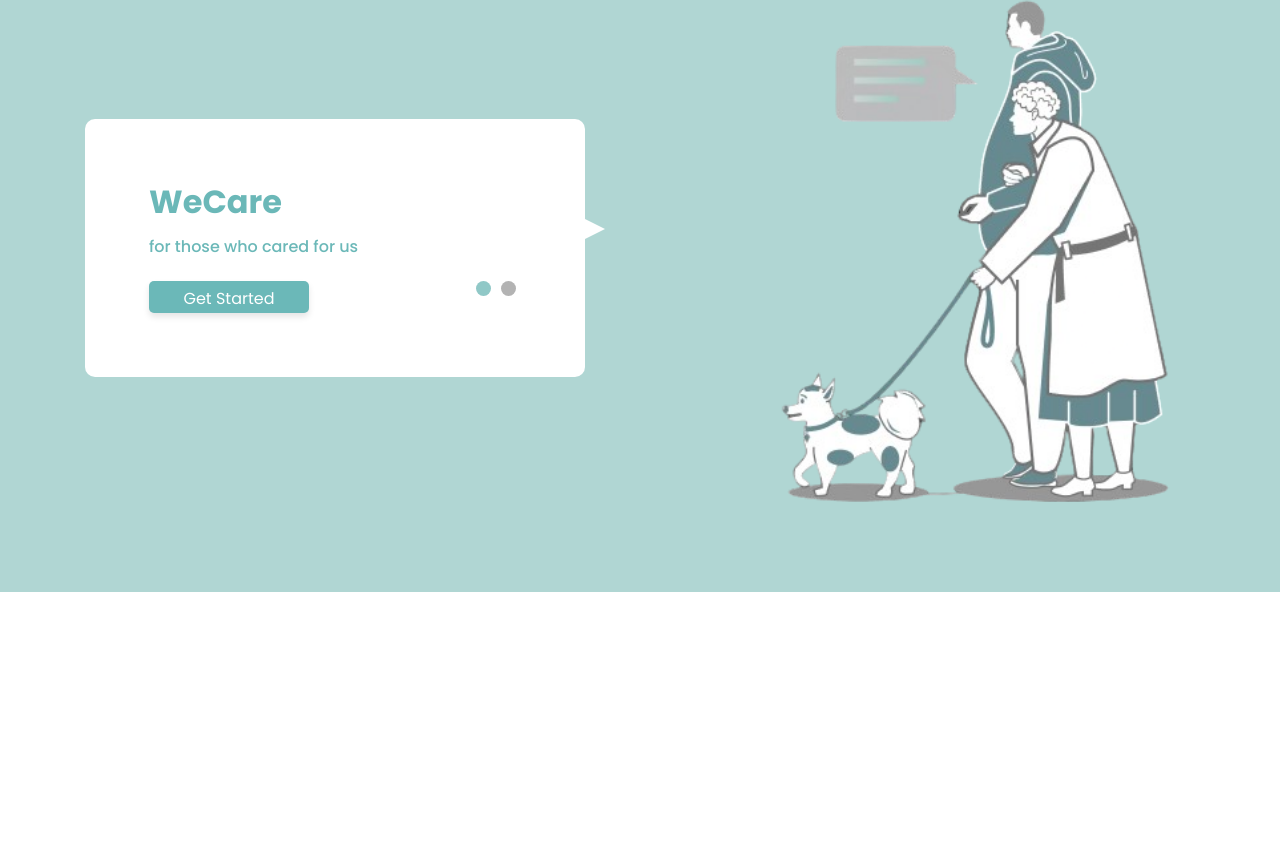
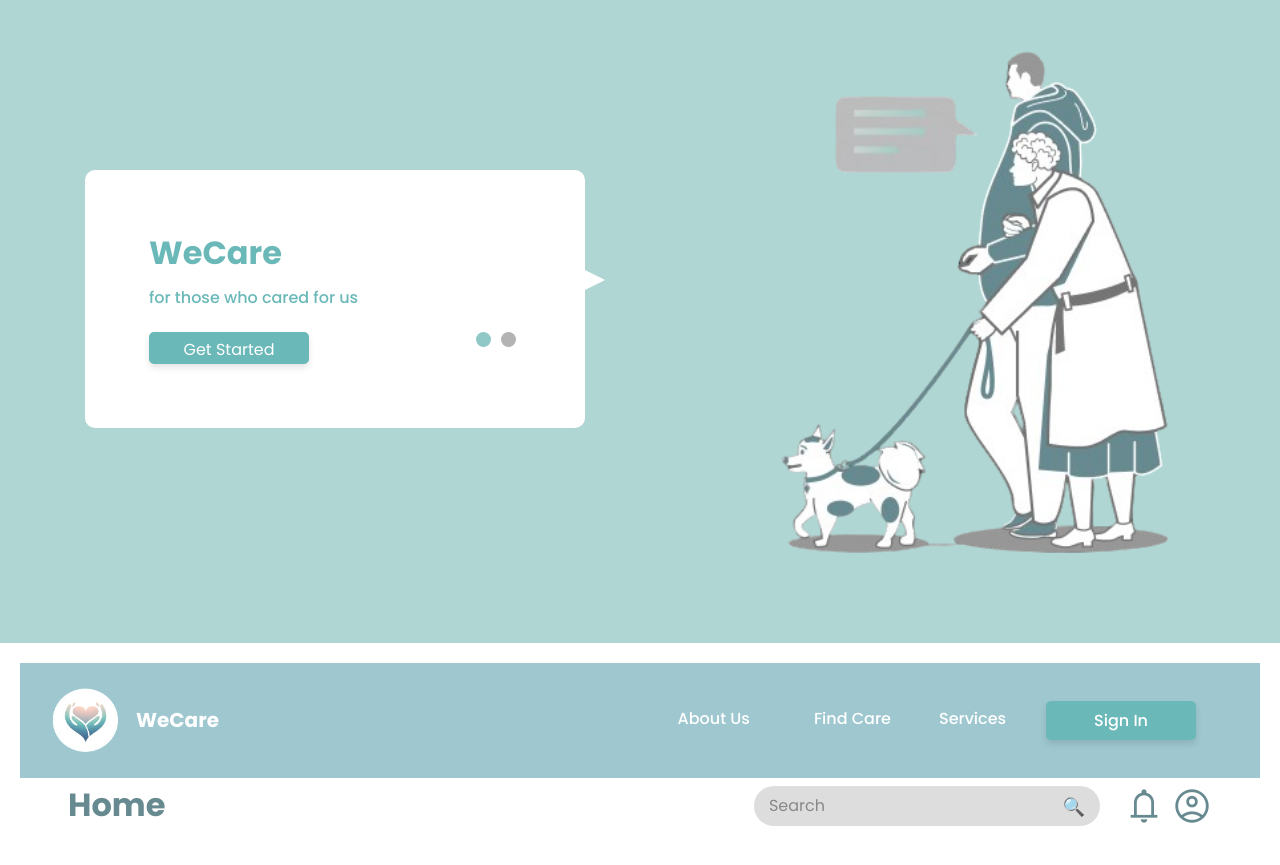
Before and after one commit to Pokloy/WeCare-Front-End, a React (Create React App) app: page / in a window 1280 px wide. Shown: the part 211-1076 px from the top of the page. Before the commit the page ends 803 px from the top, so only its background shows below. Built offline with nearby package versions, Linux system fonts and the light colour scheme.

Commit message:
adding changes on login.js

```diff
--- a/src/App.js
+++ b/src/App.js
@@ -1,7 +1,8 @@
 import "./App.css";
+import { useState } from 'react';
 
 import AppNavbar from "./components/AppNavbar";
-import AppFooter from "./components/AppFooter";
+import SideMenu from './components/SideMenu';
 
 import Login from './pages/Login';
 import Home from './pages/Home';
@@ -9,14 +10,18 @@ import Home2 from './pages/Home2';
 import Registration1 from './pages/Registration1';
 import Registration2 from './pages/Registration2';
 import Registration3 from './pages/Registration3';
+import DashBoard from './pages/DashBoard';
 
 import { BrowserRouter as Router } from 'react-router-dom';
 import { Route, Routes } from 'react-router-dom';
 
 
 function App() {
+  const [isSidebarOpen, setIsSidebarOpen] = useState(false); // Control sidebar open state
+
   return (
-    <Router>
+    <>
+   <Router>
       <AppNavbar />
       <Routes>
         <Route path="/" element={<Home />} />
@@ -27,6 +32,30 @@ function App() {
         <Route path="/registration3" element={<Registration3 />} />
       </Routes>
     </Router>
+
+
+    <Router>
+    <div className="d-flex">
+        <SideMenu isOpen={isSidebarOpen} setIsOpen={setIsSidebarOpen} />
+
+        {/* Apply nav-content class */}
+        <div className={`nav-content ${isSidebarOpen ? 'shifted' : ''} `}>
+
+            <div >
+                <AppNavbar />
+            </div>
+
+            <div className='mx-4 mt-5'>
+                <Routes>
+                    <Route path='/dashboard' element={<DashBoard />} />
+                </Routes>
+            </div>
+
+
+        </div>
+    </div>
+    </Router>
+    </>
   );
 }
 
--- a/src/Authenticated.js
+++ /dev/null
@@ -1,40 +0,0 @@
-import './App.css';
-import { useState } from 'react';
-
-import SideMenu from './components/SideMenu';
-import AppNavbar from './components/AppNavbar';
-
-import DashBoard from './pages/DashBoard';
-
-import { BrowserRouter as Router } from 'react-router-dom';
-import { Route, Routes } from 'react-router-dom';
-
-function Authenticated() {
-    const [isSidebarOpen, setIsSidebarOpen] = useState(false); // Control sidebar open state
-
-    return (
-        <Router>
-            <div className="d-flex">
-                <SideMenu isOpen={isSidebarOpen} setIsOpen={setIsSidebarOpen} />
-
-                {/* Apply nav-content class */}
-                <div className={`nav-content ${isSidebarOpen ? 'shifted' : ''} `}>
-
-                    <div >
-                        <AppNavbar />
-                    </div>
-
-                    <div className='mx-4 mt-5'>
-                        <Routes>
-                            <Route path='/dashboard' element={<DashBoard />} />
-                        </Routes>
-                    </div>
-
-
-                </div>
-            </div>
-        </Router>
-    );
-}
-
-export default Authenticated;
--- a/src/components/AppNavbar.js
+++ b/src/components/AppNavbar.js
@@ -15,6 +15,8 @@ export default function AppNavbar({ isSidebarOpen }) {
   const toggleExpanded = () => {
     setExpanded(!expanded);
   };
+
+
 
     return (
         <>
@@ -45,7 +47,6 @@ export default function AppNavbar({ isSidebarOpen }) {
                             <h5 className="font-white">Services</h5>
                         </Nav.Link>
 
-
                         <Nav.Link as={NavLink} to="/sign-in" className="px-3 btn-sign-in px-5 mr-5" onClick={() => setExpanded(false)}>
                             <h5 className="font-white">Sign In</h5>
                         </Nav.Link>
@@ -53,14 +54,9 @@ export default function AppNavbar({ isSidebarOpen }) {
                 </Navbar.Collapse>
             </Navbar>
 
-        </>
-    );
-
-}
 
 
-
-        {/* <div className='ml-5 mt-2 d-flex'>
+         <div className='ml-5 mt-2 d-flex'>
             <div className=''>
                 <h1 className='h1-authencated'>Home</h1>
             </div>
@@ -79,4 +75,8 @@ export default function AppNavbar({ isSidebarOpen }) {
                     account_circle
                 </span>
             </div>
-        </div> */}
+        </div>
+        </>
+    );
+
+}
--- a/src/index.js
+++ b/src/index.js
@@ -1,7 +1,6 @@
 import React from 'react';
 import ReactDOM from 'react-dom/client';
 import App from './App';
-import Authenticated from './Authenticated';
 
 const root = ReactDOM.createRoot(document.getElementById('root'));
 root.render(
--- a/src/pages/Login.js
+++ b/src/pages/Login.js
@@ -1,6 +1,9 @@
 import { Link, NavLink } from "react-router-dom";
+import { useState } from "react";
 
 export default function Login() {
+  const [sampleLogin, setSampleLogin] = useState(false);
+
   return (
     <div className="background1">
       <div className="login-container">
```
